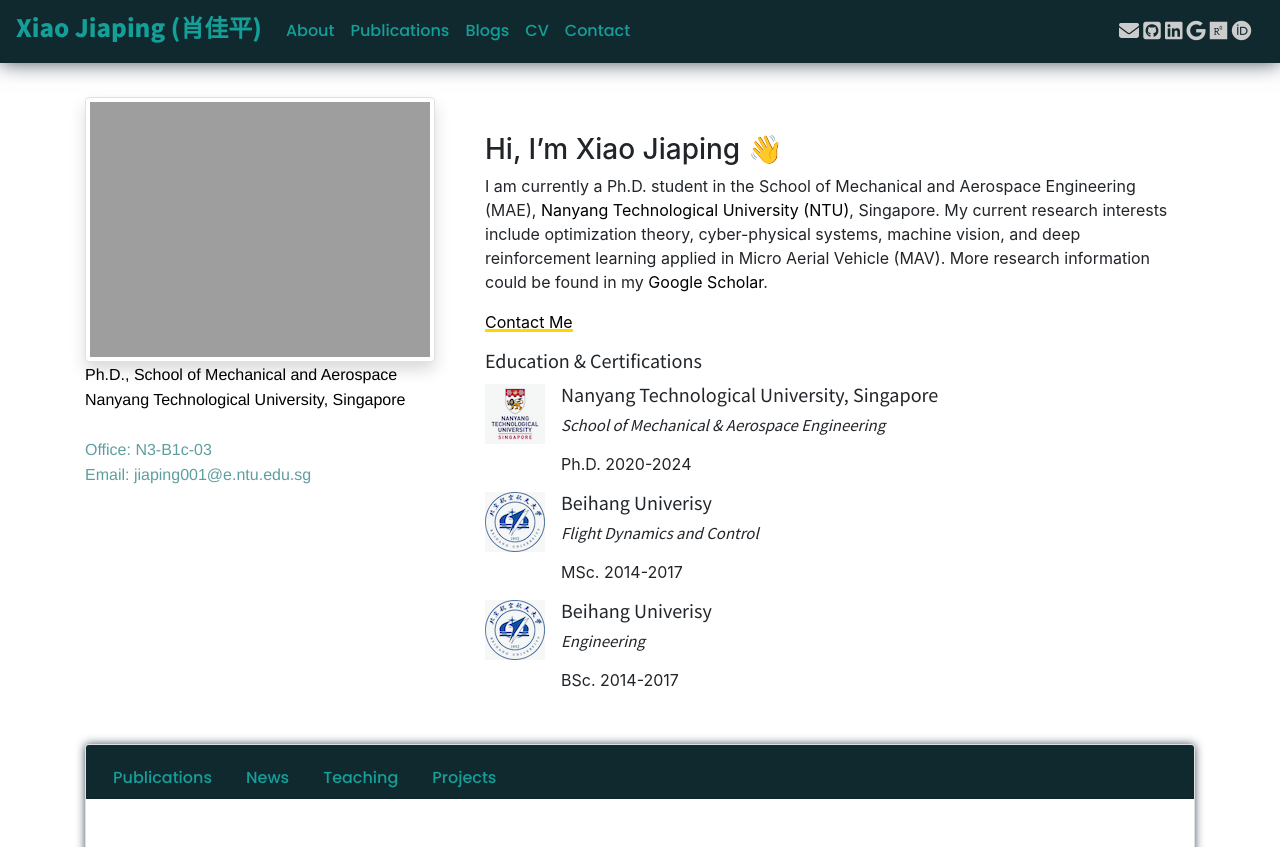
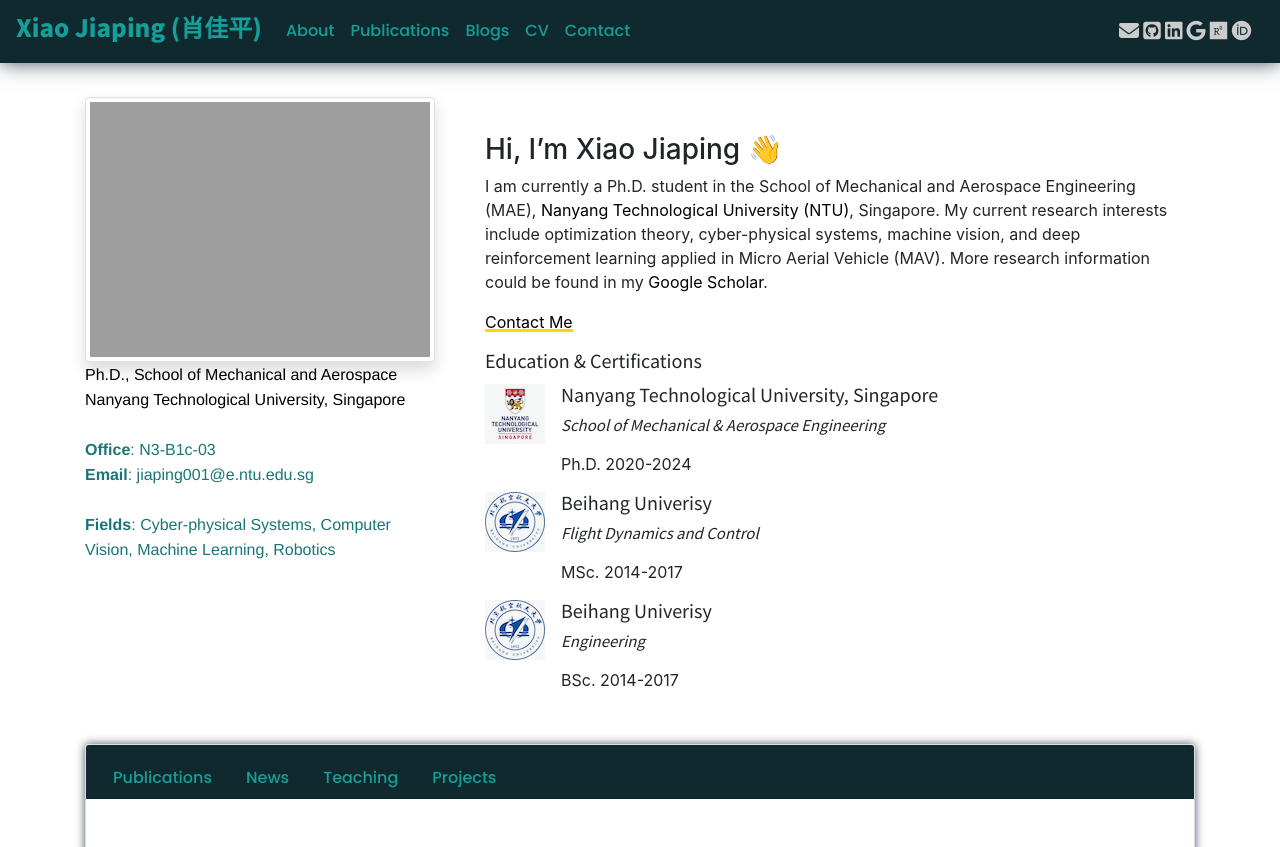
Before and after one commit to xjp99v5/pages, a Jekyll site: the page built from index.md, in a window 1280 px wide, cut to the strip 0-847 px from the top of the page. Built offline with Jekyll 4.4.1, drawn with Linux system fonts in a browser that asks for light colours; nearby versions of some CDN libraries; comment, search, counter and statistics services are not loaded; our own code applies the rules of GitHub Pages for plain Markdown files.

Commit message:
add feilds

```diff
--- a/_layouts/home.html
+++ b/_layouts/home.html
@@ -31,12 +31,13 @@ layout: default
         <img src="{{ site.profile_image }}" class="img-thumbnail float-left" alt="...">
       {% endif %}
       <div class="portrait-title">
-        <font face="helvetica, ariel, 'sans serif'" size="3" style="color:cadetblue; text-align:center">
-        <a href="https://admissions.ntu.edu.sg/graduate/scholarships/Pages/ResearchScholarship.aspx" target="_blank"><br><br>Ph.D., </a>
+        <font face="helvetica, ariel, 'sans serif'" size="3" style="color:#1a7576;text-align:center">
+        <a href="https://admissions.ntu.edu.sg/graduate/scholarships/Pages/ResearchScholarship.aspx" target="_blank">Ph.D., </a>
         <a href="http://mae.ntu.edu.sg" target="_blank">School of Mechanical and Aerospace</a><br>
         <a href="https://www.ntu.edu.sg/" target="_blank">Nanyang Technological University, Singapore</a><br><br>
-        Office: N3-B1c-03<br>
-        Email: jiaping001@e.ntu.edu.sg<br></font><br>
+        <b>Office</b>: N3-B1c-03<br>
+        <b>Email</b>: jiaping001@e.ntu.edu.sg<br><br>
+        <b>Fields</b>: Cyber-physical Systems, Computer Vision, Machine Learning, Robotics</font><br>
       </div>
     </div>
     <!-- EDUCATION SECTION -->
```
